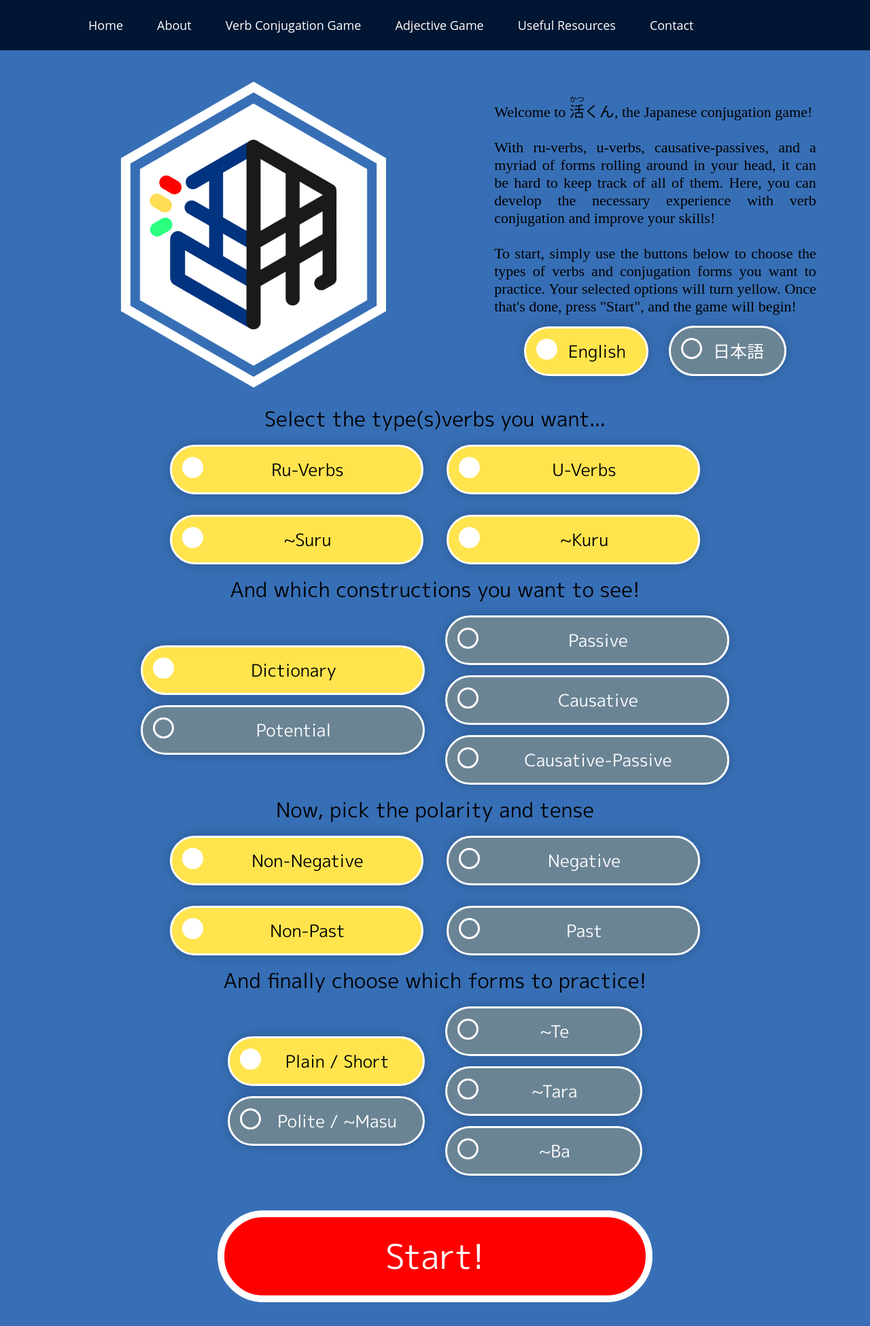
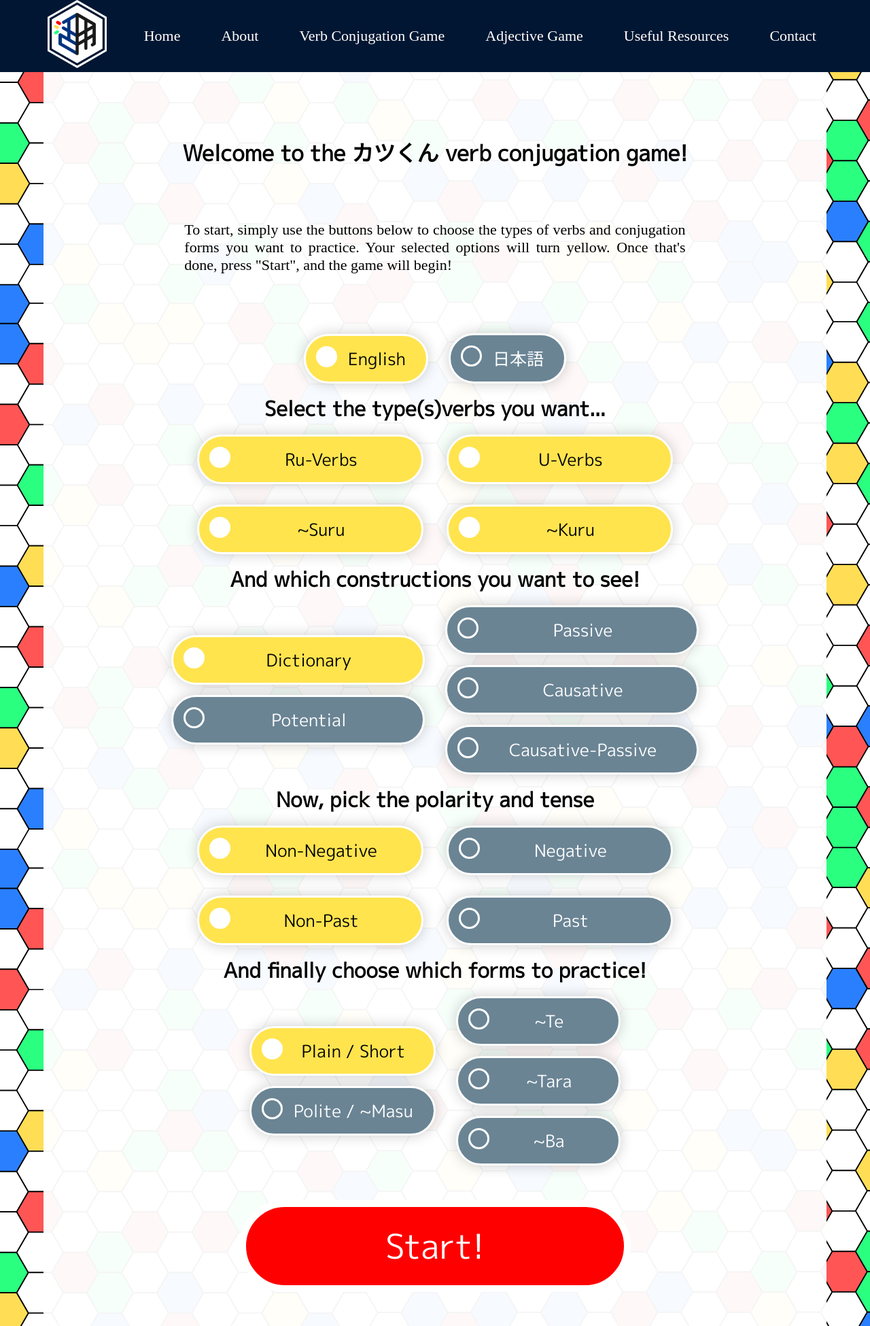
Before and after one commit to namcneal/katsu_kun, a Django app: page /select/ in a window 1280 px wide. Shown: the whole page at 68% size. Before the commit the page ends 1915 px from the top, so only its background shows below. Run offline with Django 3.2, Linux system fonts and the light colour scheme; some libraries are stand-ins or nearby versions.

Commit message:
updated the game parameter selection page slightly. Will need to completely revamp the page in the coming week or so, but acceptable for now

```diff
--- a/pages/templates/select.html
+++ b/pages/templates/select.html
@@ -18,6 +18,7 @@
 
   <nav>
     <ul>
+    <li><img id="logo" src="{% static '/resources/logo.png' %}"><li>
     <li><a href="{% url 'home' %}"><i class="icon-home"></i>Home</a></li>
     <li><a href="{% url 'about' %}"><i class="icon-user"></i>About</a></li>
     <li><a href="{% url 'select' %}"><i class="icon-thumbs-up-alt"></i>Verb Conjugation Game</a></li>
@@ -30,31 +31,23 @@
 </header>
 
   <body class='en'>
-    <div class="main">
-      <div id="image-box">
-        <img id="logo" src="../static/resources/logo.png">
-      </div>
-      <div id="right">
+    <div id="white-background">
+      <div id="section-1">
+
+        <h1 lang="en">Welcome to the カツくん verb conjugation game!</h1><br><br>
         <p lang="en">
-          Welcome to <ruby>活<rt>かつ</rt>くん</ruby>, the Japanese conjugation game!
-          <br><br>
-          With ru-verbs, u-verbs, causative-passives, and a myriad of forms rolling around
-          in your head, it can be hard to keep track of all of them. Here, you can develop
-          the necessary experience with verb conjugation and improve your skills!
-          <br><br>
           To start, simply use the buttons below to choose the types of verbs and conjugation forms you want to practice.
           Your selected options will turn yellow. Once that's done, press "Start", and the game will
           begin!
         </p>
 
+        <h1 lang="jp">カツくんというゲームへようこそ！</h1><br><br>
         <p lang="jp">
-          <ruby>活<rt>かつ</rt></ruby>くんという日本語の活用を中心としたゲームへようこそ！
-          <br><br>
-          動詞の活用は、日本語の難しいところの一つなので、上手になるには何回も練習する必要だと言われています。ここで、
-          そう出来ます。まず、下の部分で練習したい動詞の種類や活用形などを選んで、適当なボタンを押してください。
+          まず、下の部分で練習したい動詞の種類や活用形などを選んで、適当なボタンを押してください。
           選んだのは、黄色になります。そして、「スタート」を押して、他のページでゲームが始まります。
           頑張ってください！
         </p>
+        <br><br>
       <div id="toggle">
         <input id="toggle-en" type="radio"  name="toggle-lang" onclick="ToggleLanguage()" checked>
         <label for="toggle-en">English</label>
@@ -62,7 +55,6 @@
         <label for="toggle-jp">日本語</label>
       </div>
     </div>
-  </div>
 
   <form id='game-params' action="{% url 'play' %}" method="get">
     <h2 lang="en">Select the type(s)verbs you want...</h3>
@@ -200,5 +192,7 @@
         <span lang="jp">スタート</span></button>
     </div>
   </form>
+
+</div>
 </body>
 </html>
--- a/static/static_dirs/css/about.css
+++ b/static/static_dirs/css/about.css
@@ -1,6 +1,6 @@
 *{text-decoration:none; list-style:none; margin:0px; padding:0px; outline:none;}
 
-header{width:100%; position: fixed; display:table; background-color: #001632;}
+header{width:100%; position: fixed; display:table; position:fixed; background-color: #001632;}
 nav{width:auto; float:left;;margin-left: 50px; }
 nav ul{display:table; float:right;}
 nav ul li{float:left;}
--- a/static/static_dirs/css/select.css
+++ b/static/static_dirs/css/select.css
@@ -1,12 +1,11 @@
 *{text-decoration:none; list-style:none; margin:0px; padding:0px; outline:none;}
 
-/*For the Header!*/
-header{width:100%; display:table; background-color: #001632; position:fixed; font-family: 'Open Sans', sans-serif; z-index: 10;}
-nav{width:auto; float:left;;margin-left: 100px;}
+header{width:100%; position: fixed; display:table; position:fixed; background-color: #001632; z-index: 10;}
+nav{width:auto; float:left;;margin-left: 50px; }
 nav ul{display:table; float:right;}
 nav ul li{float:left;}
 nav ul li:last-child{padding-right:0px;}
-nav ul li a{color:#ffffff; font-size:18px; padding: 25px 20px; display:inline-block; transition: all 0.5s ease 0s;}
+nav ul li a{color:#ffffff; font-size:22px; padding: 40px 25px; display:inline-block; transition: all 0.5s ease 0s;}
 nav ul li a:hover{background-color:#002e5b; color:#fde428; transition: all 0.5s ease 0s;}
 nav ul li a:hover i{color:#fde428; transition: all 0.5s ease 0s;}
 nav ul li a i{padding-right:10px; color:#002e5b; transition: all 0.5s ease 0s;}
@@ -63,10 +62,31 @@ h1 {padding: 20px 0px;}
 
 /*----------------------------------------------------------------------------------*/
 
-body {
-  /* background-color: #9ff09f; */
-  /* background-color: Lavender; */
-  background-color: #376FB6;
+body{
+  background: url("/static/resources/about/background_larger.svg") center center no-repeat fixed;
+  -webkit-background-size: cover;
+  -moz-background-size: cover;
+  -o-background-size: cover;
+  background-size: cover;
+  /*transform: rotate(180deg);*/
+}
+
+nav #logo{
+  height: 100px;
+  width: auto;
+  margin: 0 auto;
+
+  padding: 0 20px;
+}
+
+#white-background{
+  padding-top: 200px;
+  padding-bottom: 50px;
+  background-color: rgba(255,255,255, .96);
+  margin: 0 auto;
+
+  width: 90%;
+  min-height: 100%;
 }
 
 body.en :lang(jp) {
@@ -76,34 +96,11 @@ body.jp :lang(en){
   display: none;
 }
 
-.main{
-  columns: 2;
-   padding-top: 100px;
-}
-
-#image-box{
-  height:500px;
-  width: 50%;
+#section-1{
+  width: 80%;
   align-items: center;
   justify-content: center;
   margin: 0 auto;
-  padding: 0 0;
-}
-
-#right{
-  font-family: 'Noto Serif JP', serif;
-  display: flex;
-  flex-direction: column;
-  align-items: center;
-  margin: 0 auto;
-  padding: 0 20px;
-
-}
-
-#logo{
-  height: 90%;
-  margin: 0 auto;
-  padding: 20px 20px;
 }
 
 body.en p{
@@ -154,11 +151,22 @@ body.jp p{
   width: 90%;
 }
 
-h2 {
+h1, h2{
   text-align: center;
   font-family: 'M PLUS 1p', sans-serif;
-  font-size: 30px;
-  font-weight: normal;
+  /*font-weight: normal;*/
+}
+
+h1{
+  font-style: 60px;
+}
+h2 {
+    font-size: 30px;
+}
+
+p{
+  margin: 0 auto;
+  font-family: "Noto Serif JP", serif;
 }
 
 
@@ -166,7 +174,6 @@ h2 {
   display: inline-block;
   width:45%;
 }
-
 
 
 input{
```
Also changed, not shown: db.sqlite3.
